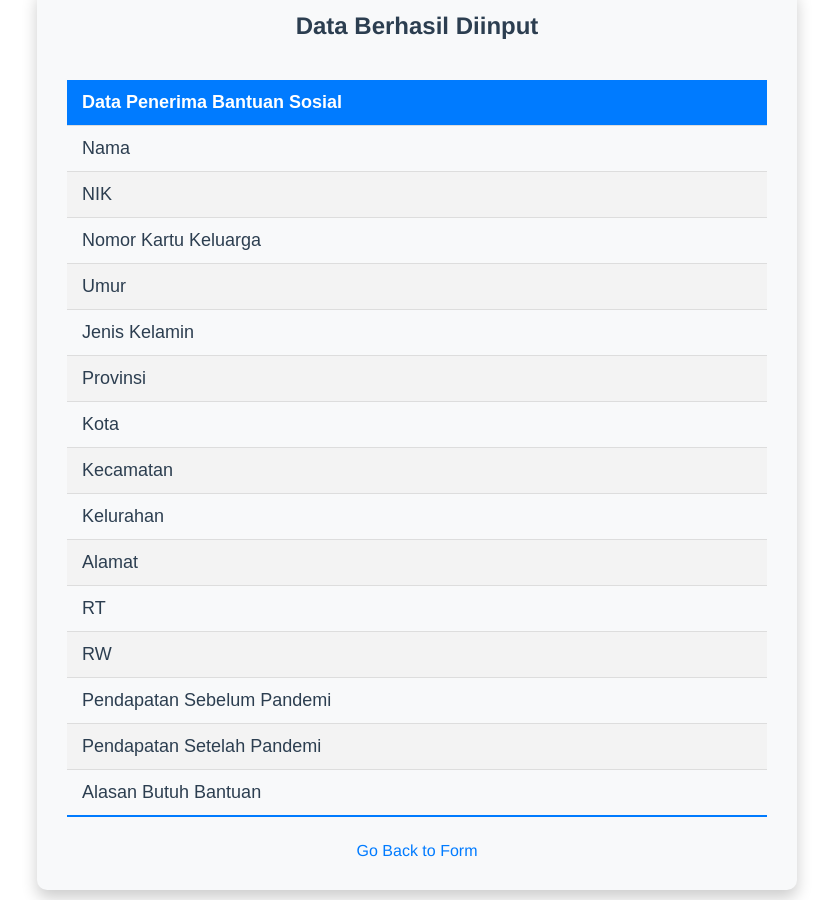
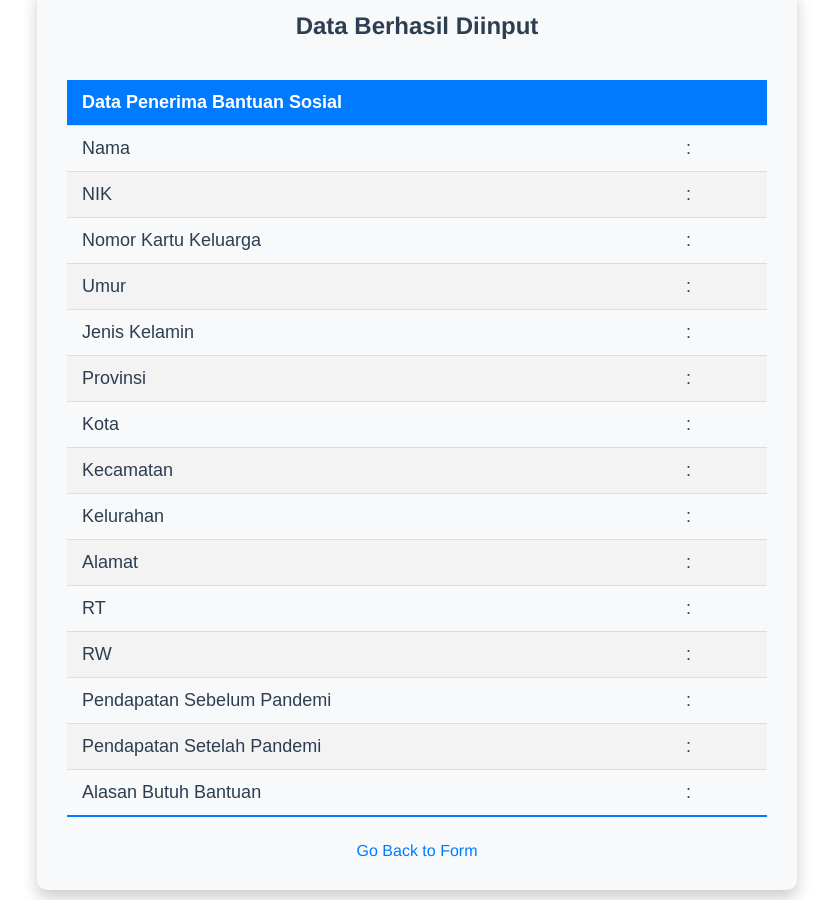
Before and after one commit to robyafrizal/vue-form, a Vue app: page /preview in a window 1280 px wide. Shown: the part 320-1220 px from the top of the page, without its empty margins (223-1056 px from the left). Built offline with nearby package versions, Linux system fonts and the light colour scheme.

Commit message:
refactor code preview page

```diff
--- a/src/components/PreviewPage.vue
+++ b/src/components/PreviewPage.vue
@@ -4,24 +4,28 @@
     <table class="styled-table">
       <thead>
         <tr>
-          <th colspan="2">Data Penerima Bantuan Sosial</th>
+          <th colspan="3">Data Penerima Bantuan Sosial</th>
         </tr>
       </thead>
       <tbody>
         <tr>
           <td>Nama</td>
+          <td class="titikdua">:</td>
           <td>{{ name }}</td>
         </tr>
         <tr>
           <td>NIK</td>
+          <td class="titikdua">:</td>
           <td>{{ idCard }}</td>
         </tr>
         <tr>
           <td>Nomor Kartu Keluarga</td>
+          <td class="titikdua">:</td>
           <td>{{ kk }}</td>
         </tr>
         <tr v-if="idCardImagePreview">
           <td>Foto KTP</td>
+          <td class="titikdua">:</td>
           <td>
             <img
               :src="idCardImagePreview"
@@ -32,6 +36,7 @@
         </tr>
         <tr v-if="kkImagePreview">
           <td>Foto Kartu Keluarga</td>
+          <td class="titikdua">:</td>
           <td>
             <img
               :src="kkImagePreview"
@@ -42,50 +47,62 @@
         </tr>
         <tr>
           <td>Umur</td>
+          <td class="titikdua">:</td>
           <td>{{ age }}</td>
         </tr>
         <tr>
           <td>Jenis Kelamin</td>
+          <td class="titikdua">:</td>
           <td>{{ gender }}</td>
         </tr>
         <tr>
           <td>Provinsi</td>
+          <td class="titikdua">:</td>
           <td>{{ province }}</td>
         </tr>
         <tr>
           <td>Kota</td>
+          <td class="titikdua">:</td>
           <td>{{ city }}</td>
         </tr>
         <tr>
           <td>Kecamatan</td>
+          <td class="titikdua">:</td>
           <td>{{ district }}</td>
         </tr>
         <tr>
           <td>Kelurahan</td>
+          <td class="titikdua">:</td>
           <td>{{ village }}</td>
         </tr>
         <tr>
           <td>Alamat</td>
+          <td class="titikdua">:</td>
           <td>{{ address }}</td>
         </tr>
         <tr>
           <td>RT</td>
+          <td class="titikdua">:</td>
           <td>{{ rt }}</td>
         </tr>
         <tr>
           <td>RW</td>
+          <td class="titikdua">:</td>
           <td>{{ rw }}</td>
         </tr>
         <tr>
           <td>Pendapatan Sebelum Pandemi</td>
+          <td class="titikdua">:</td>
           <td>{{ incomeBefore }}</td>
         </tr>
         <tr>
           <td>Pendapatan Setelah Pandemi</td>
+          <td class="titikdua">:</td>
           <td>{{ incomeAfter }}</td>
         </tr>
         <tr>
           <td>Alasan Butuh Bantuan</td>
+          <td class="titikdua">:</td>
           <td>{{ reason }}</td>
         </tr>
       </tbody>
@@ -135,6 +152,9 @@ h2 {
   text-align: center;
   margin-bottom: 40px;
   margin-top: -5px;
+}
+.titikdua {
+  text-align: end;
 }
 .styled-table {
   width: 100%;
@@ -198,25 +218,23 @@ h2 {
     margin: 20px auto;
     width: 90%;
   }
-
+  .titikdua {
+    display: none;
+  }
   .styled-table {
     font-size: 16px;
   }
-
   .image-preview {
     width: 80px;
     margin: 10px 0;
   }
-
   td {
     display: block;
     text-align: center;
   }
-
   .styled-table tbody tr td:first-child {
     font-weight: bold;
   }
-
   .link {
     width: 100%;
     padding: 12px;
```
